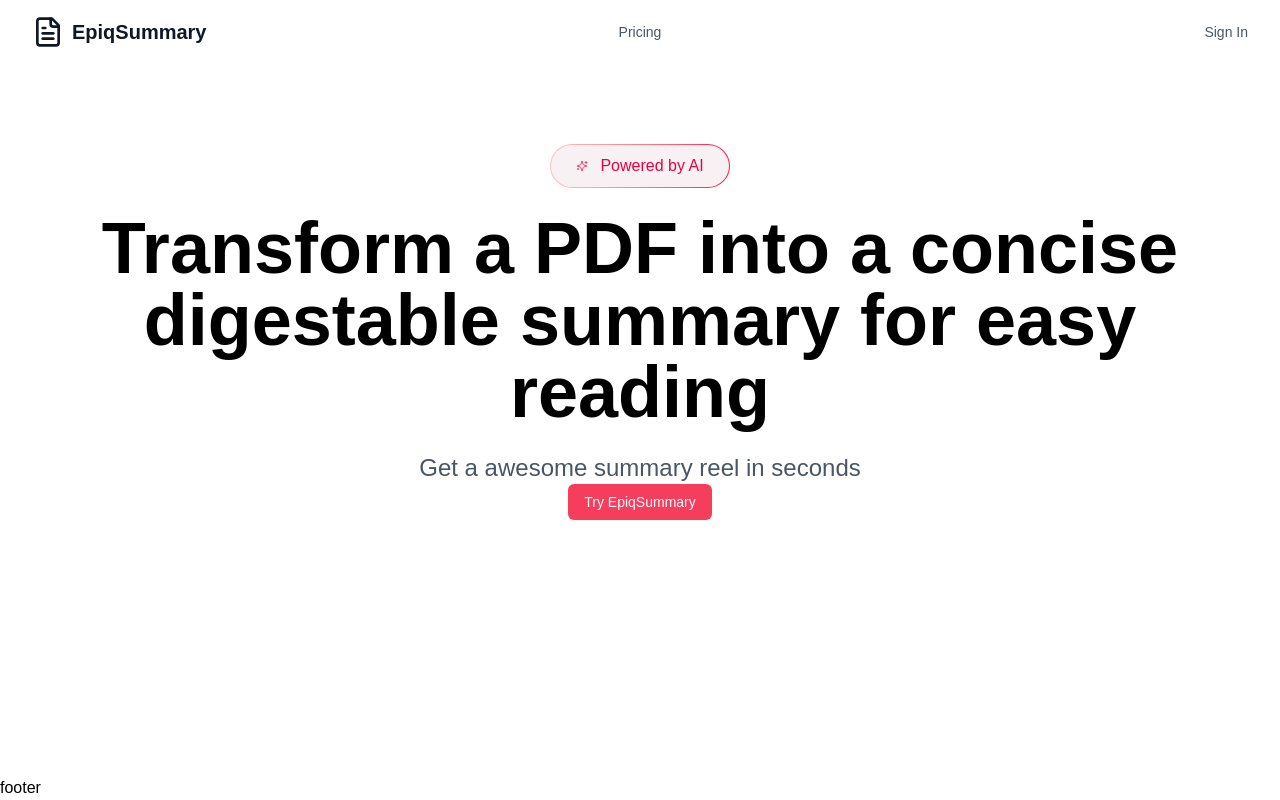
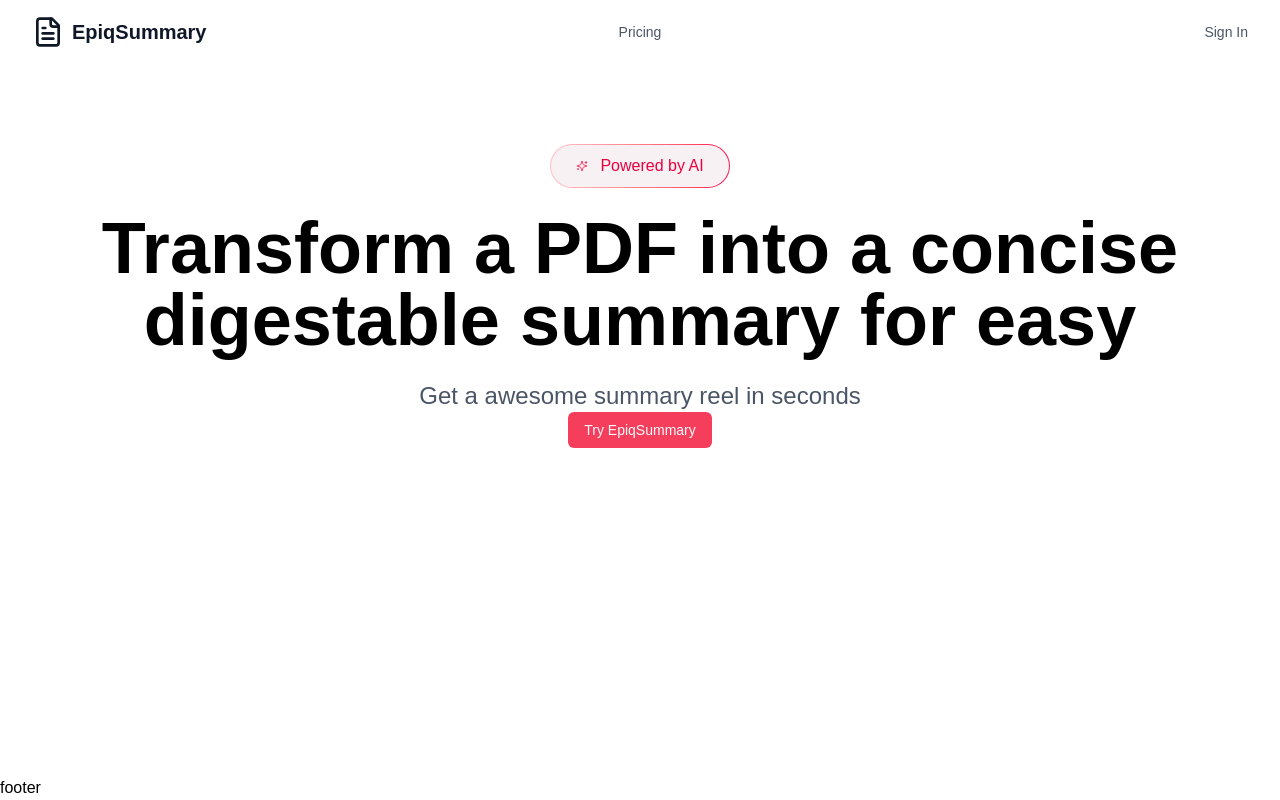
Before and after one commit to Epiq122/epiqsummary, a Next.js app: page / in a window 1280 px wide. Built offline with nearby package versions, Linux system fonts and the light colour scheme.

Commit message:
Update HeroSection heading for improved readability

```diff
--- a/components/home/hero-section.tsx
+++ b/components/home/hero-section.tsx
@@ -19,7 +19,7 @@
       </div>
 
       <h1 className='font-bold py-6 text-center'>
-        Transform a PDF into a concise digestable summary for easy reading
+        Transform a PDF into a concise digestable summary for easy
       </h1>
       <h2 className='text-lg sm:text-xl lg:text-2xl text-center px-4 lg:px-0 lg:max-w-4xl text-gray-600'>
         Get a awesome summary reel in seconds
```
